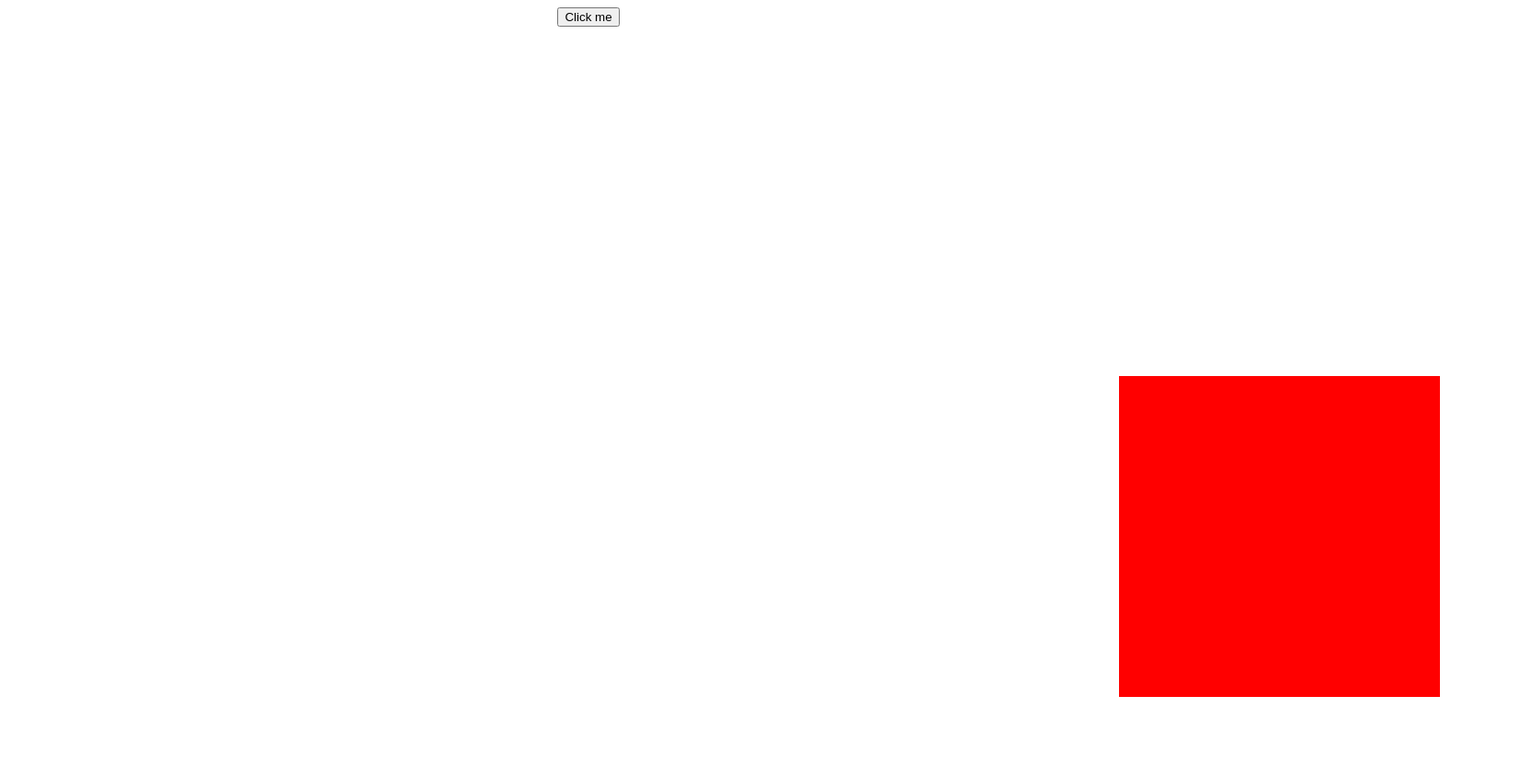
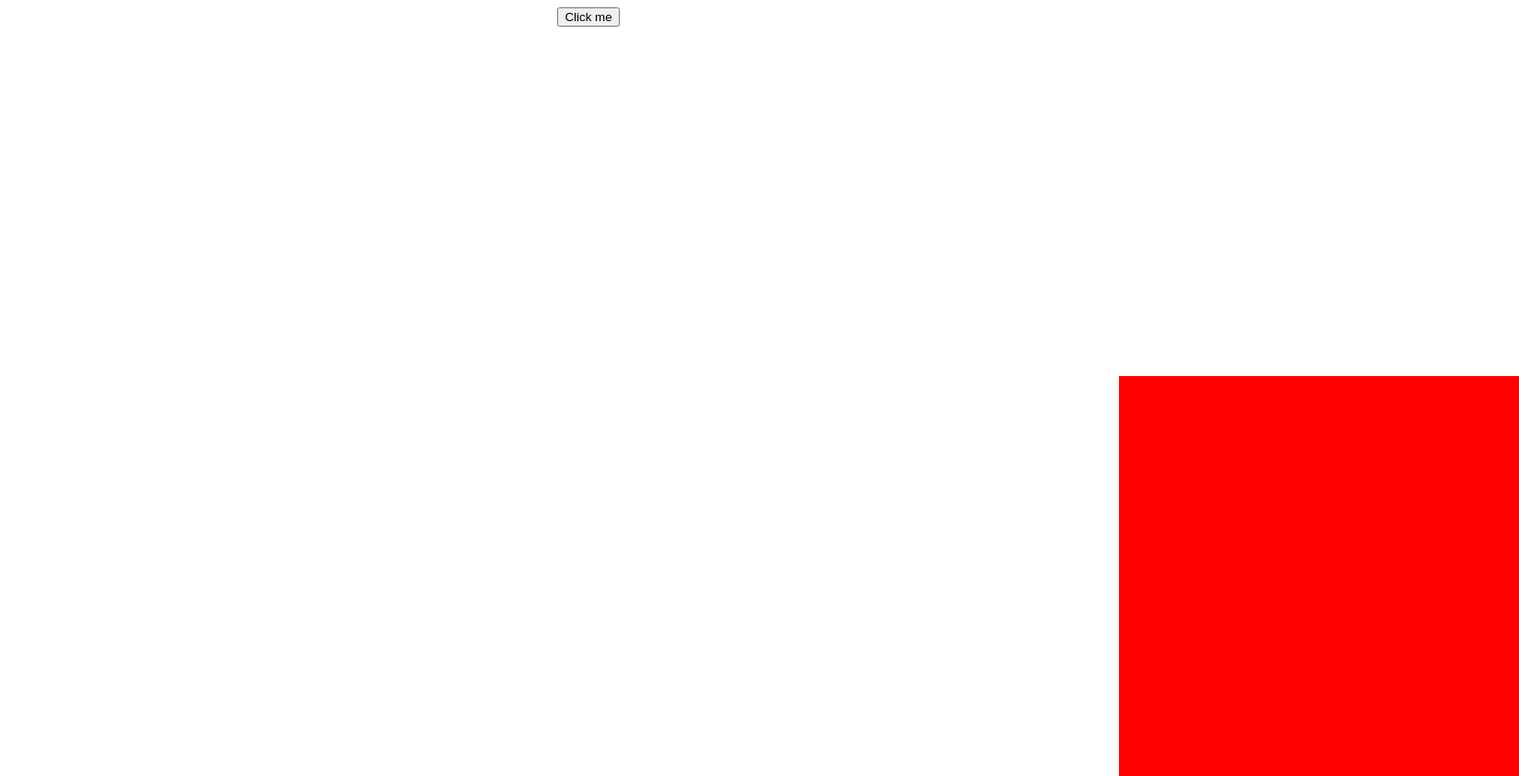
Before and after one commit to RH358/RW358.github.io, a plain HTML site: page index.html in a window 1280 px wide. Shown: the whole page at 92% size, 1652 px wide, since content can reach past the window. Before the commit the page ends 800 px from the top, so only its background shows below. Drawn offline with Linux system fonts and the light colour scheme.

Commit message:
Update index.html

```diff
--- a/index.html
+++ b/index.html
@@ -1,3 +1,4 @@
+
 
 
 <!DOCTYPE html>
@@ -43,7 +44,7 @@ root.style.setProperty('--colour', colours[Math.floor(Math.random()*colours.leng
 
 
 function g(){
-  if (base <300) {
+  if (base <Math.floor(Math.random() * 800)) {
       var root = document.getElementById("mover");
       root.style.setProperty('--width', x + "px");
       root.style.setProperty('--height', y + "px");
```
